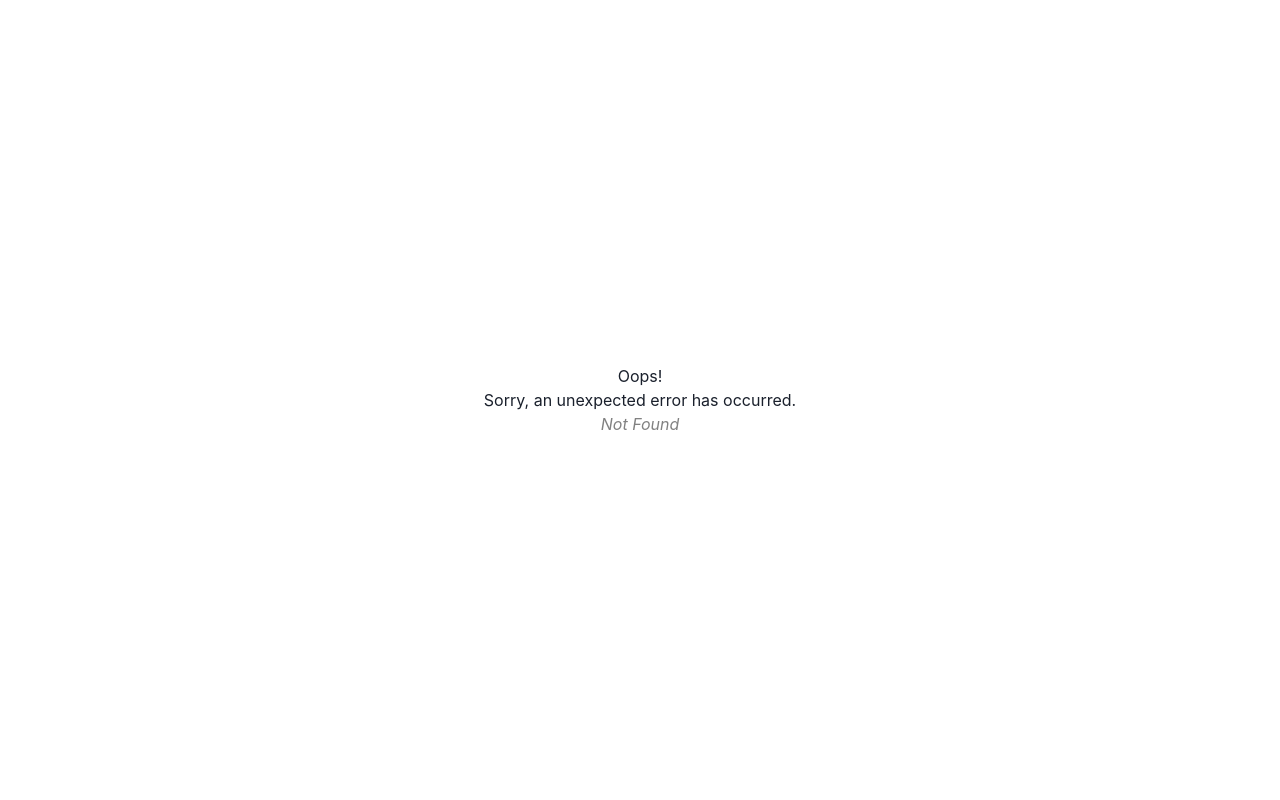
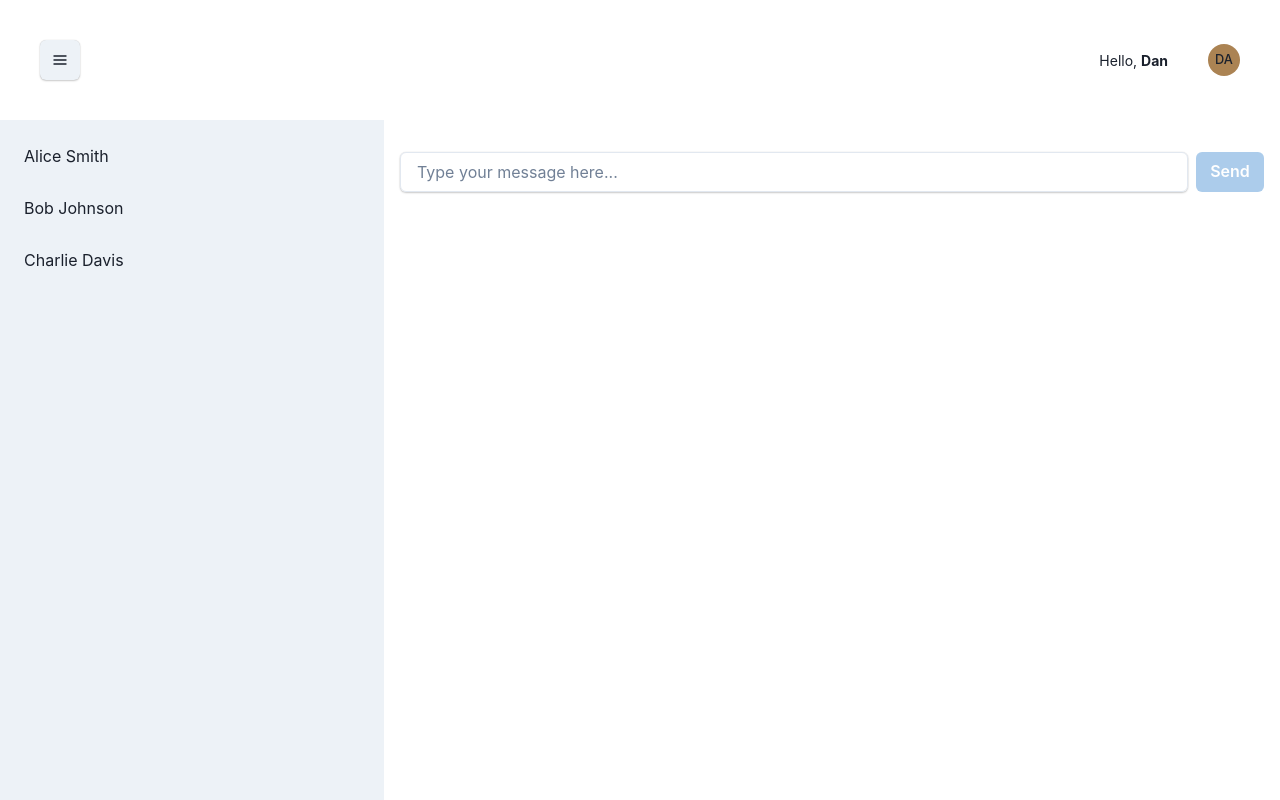
Before and after one commit to andrzejpol/preschool, a React (Create React App) app: page /messages in a window 1280 px wide. Before the commit this address had no page. Built offline with nearby package versions, Linux system fonts and the light colour scheme.

Commit message:
Add protected routes

```diff
--- /dev/null
+++ b/src/components/RequireAuth/RequireAuth.tsx
@@ -0,0 +1,14 @@
+import { Navigate, useLocation } from "react-router-dom";
+
+const RequireAuth = ({ children }: any) => {
+  const isAuthenticated = true;
+  const location = useLocation();
+
+  if (!isAuthenticated) {
+    return <Navigate to="/login" state={{ from: location }} replace />;
+  }
+
+  return children;
+};
+
+export default RequireAuth;
--- /dev/null
+++ b/src/components/RequireAuth/index.ts
@@ -0,0 +1,3 @@
+import RequireAuth from "./RequireAuth";
+
+export default RequireAuth;
--- a/src/index.tsx
+++ b/src/index.tsx
@@ -1,60 +1,79 @@
-import React from 'react';
-import ReactDOM from 'react-dom/client';
-import './index.css';
-import {createBrowserRouter, RouterProvider} from "react-router-dom";
+import React from "react";
+import ReactDOM from "react-dom/client";
+import "./index.css";
+import { createBrowserRouter, RouterProvider } from "react-router-dom";
 import Root from "./components/Root";
 import ErrorPage from "./pages/ErrorPage";
-import {ChakraProvider} from "@chakra-ui/react";
+import { ChakraProvider } from "@chakra-ui/react";
 import LoginPage from "./pages/LoginPage";
 import RegisterPage from "./pages/RegisterPage";
 import Dashboard from "./pages/Dashboard";
 import Attendance from "./pages/Attendance";
+import Communicator from "./pages/Communicator";
+import RequireAuth from "./components/RequireAuth";
 
 const router = createBrowserRouter([
   {
-    path:"/",
-    element: <Dashboard/>,
-    errorElement: <ErrorPage/>
+    path: "/",
+    element: (
+      <RequireAuth>
+        <Dashboard />
+      </RequireAuth>
+    ),
+    errorElement: <ErrorPage />,
   },
   {
-    path:"/attendance",
-    element: <Attendance/>,
-    errorElement: <ErrorPage/>
+    path: "/attendance",
+    element: (
+      <RequireAuth>
+        <Attendance />
+      </RequireAuth>
+    ),
+    errorElement: <ErrorPage />,
+  },
+  {
+    path: "/messages",
+    element: (
+      <RequireAuth>
+        <Communicator />
+      </RequireAuth>
+    ),
+    errorElement: <ErrorPage />,
   },
   {
     path: "/root",
-    element: <Root/>,
+    element: <Root />,
     errorElement: <ErrorPage />,
-    children:[
+    children: [
       {
-        path:"contacts/:contactId",
-        element:<p>Hello</p>
+        path: "contacts/:contactId",
+        element: <p>Hello</p>,
       },
-    ]
+    ],
   },
   {
-    path:"/login",
-    element: <LoginPage/>,
-    errorElement: <ErrorPage/>
+    path: "/login",
+    element: <LoginPage />,
+    errorElement: <ErrorPage />,
   },
   {
-    path:"/register",
-    element: <RegisterPage/>,
-    errorElement: <ErrorPage/>
+    path: "/register",
+    element: <RegisterPage />,
+    errorElement: <ErrorPage />,
   },
   {
-    path:"/logout",
-    element: <p>Logout page</p>
+    path: "/logout",
+    element: <p>Logout page</p>,
   },
-])
+]);
 
 const root = ReactDOM.createRoot(
-  document.getElementById('root') as HTMLElement
+  document.getElementById("root") as HTMLElement
 );
 root.render(
   <React.StrictMode>
     <ChakraProvider>
-      <RouterProvider router={router}/>
+      <RouterProvider router={router} />
     </ChakraProvider>
   </React.StrictMode>
 );
--- /dev/null
+++ b/src/pages/Communicator/Communicator.tsx
@@ -0,0 +1,211 @@
+import React, { useState } from "react";
+import {
+  Avatar,
+  Box,
+  Flex,
+  Text,
+  VStack,
+  Input,
+  Button,
+  List,
+  ListItem,
+  useToast,
+  IconButton,
+  Drawer,
+  DrawerBody,
+  DrawerHeader,
+  DrawerOverlay,
+  DrawerContent,
+  DrawerCloseButton,
+  useDisclosure,
+  useBreakpointValue,
+  chakra,
+  Spacer,
+} from "@chakra-ui/react";
+import { HamburgerIcon } from "@chakra-ui/icons";
+import Nav from "components/Nav";
+
+type Contact = {
+  id: number;
+  name: string;
+};
+
+const userId = 0;
+
+const contacts: Contact[] = [
+  { id: 1, name: "Alice Smith" },
+  { id: 2, name: "Bob Johnson" },
+  { id: 3, name: "Charlie Davis" },
+];
+
+type Message = {
+  senderId: number;
+  content: string;
+  isFromUser: boolean;
+};
+
+const sampleMessages: Record<number, Message[]> = {
+  1: [{ senderId: 1, content: "Hey, how's it going?", isFromUser: false }],
+  2: [{ senderId: 2, content: "Hello, got your notes?", isFromUser: false }],
+  3: [
+    {
+      senderId: 3,
+      content: "Hi, are we still on for today?",
+      isFromUser: false,
+    },
+  ],
+};
+
+const Communicator = () => {
+  const [selectedContactId, setSelectedContactId] = useState<number | null>(
+    null
+  );
+  const [messages, setMessages] = useState<{ [key: number]: Message[] }>(
+    sampleMessages
+  );
+  const [newMessage, setNewMessage] = useState<string>("");
+  const toast = useToast();
+  const { isOpen, onOpen, onClose } = useDisclosure();
+  const isDrawer = useBreakpointValue({ base: true, md: false });
+
+  const handleSendMessage = () => {
+    if (!newMessage.trim()) {
+      toast({
+        title: "Message cannot be empty",
+        status: "warning",
+        duration: 2000,
+        isClosable: true,
+      });
+      return;
+    }
+
+    if (selectedContactId) {
+      const updatedMessages = {
+        ...messages,
+        [selectedContactId]: [
+          ...messages[selectedContactId],
+          {
+            senderId: userId,
+            content: newMessage,
+            isFromUser: true,
+          },
+        ],
+      };
+      setMessages(updatedMessages);
+      setNewMessage("");
+    }
+  };
+
+  // @ts-ignore
+  return (
+    <Box display="flex" flexDirection="column" minHeight="100vh">
+      <Box p="10" position="relative" width="100vw">
+        <Flex minWidth="max-content" alignItems="center" gap="2">
+          <Box>
+            <Nav />
+          </Box>
+          <Spacer />
+          <Box gap="2">
+            <Flex alignItems="center" gap="10">
+              <Text fontSize="sm">
+                Hello, <strong>Dan</strong>
+              </Text>
+              <Avatar size="sm" name="Dan Abrahmov" />
+            </Flex>
+          </Box>
+        </Flex>
+      </Box>
+      <Flex direction={{ base: "column", md: "row" }} flex="1">
+        {isDrawer ? (
+          <>
+            <IconButton
+              aria-label="Open contacts"
+              icon={<HamburgerIcon />}
+              onClick={onOpen}
+              size="lg"
+              m={2}
+            />
+            <Drawer isOpen={isOpen} placement="left" onClose={onClose}>
+              <DrawerOverlay />
+              <DrawerContent>
+                <DrawerCloseButton />
+                <DrawerHeader>Contact List</DrawerHeader>
+                <DrawerBody>
+                  <List spacing={3}>
+                    {contacts.map((contact) => (
+                      <ListItem
+                        key={contact.id}
+                        p="2"
+                        bg={
+                          selectedContactId === contact.id
+                            ? "blue.100"
+                            : "transparent"
+                        }
+                        onClick={() => {
+                          setSelectedContactId(contact.id);
+                          onClose();
+                        }}
+                      >
+                        {contact.name}
+                      </ListItem>
+                    ))}
+                  </List>
+                </DrawerBody>
+              </DrawerContent>
+            </Drawer>
+          </>
+        ) : (
+          <Box width="30%" bg="gray.100" p="4">
+            <List spacing={3}>
+              {contacts.map((contact) => (
+                <ListItem
+                  key={contact.id}
+                  p="2"
+                  bg={
+                    selectedContactId === contact.id
+                      ? "blue.100"
+                      : "transparent"
+                  }
+                  onClick={() => setSelectedContactId(contact.id)}
+                >
+                  {contact.name}
+                </ListItem>
+              ))}
+            </List>
+          </Box>
+        )}
+        <Box flex="1" p="4">
+          <VStack spacing={4} align="stretch">
+            {selectedContactId &&
+              messages[selectedContactId].map((msg, index) => (
+                <chakra.div
+                  key={index}
+                  bg={msg.isFromUser ? "green.100" : "blue.50"}
+                  p="3"
+                  alignSelf={msg.isFromUser ? "flex-end" : "flex-start"}
+                >
+                  {msg.content}
+                </chakra.div>
+              ))}
+          </VStack>
+          <Flex mt="4" gap="2">
+            <Input
+              value={newMessage}
+              onChange={(e) => setNewMessage(e.target.value)}
+              placeholder="Type your message here..."
+            />
+            <Button
+              colorScheme="blue"
+              onClick={handleSendMessage}
+              isDisabled={!selectedContactId}
+            >
+              Send
+            </Button>
+          </Flex>
+        </Box>
+      </Flex>
+    </Box>
+  );
+};
+
+export default Communicator;
--- /dev/null
+++ b/src/pages/Communicator/index.ts
@@ -0,0 +1,3 @@
+import Communicator from "./Communicator";
+
+export default Communicator;
```
